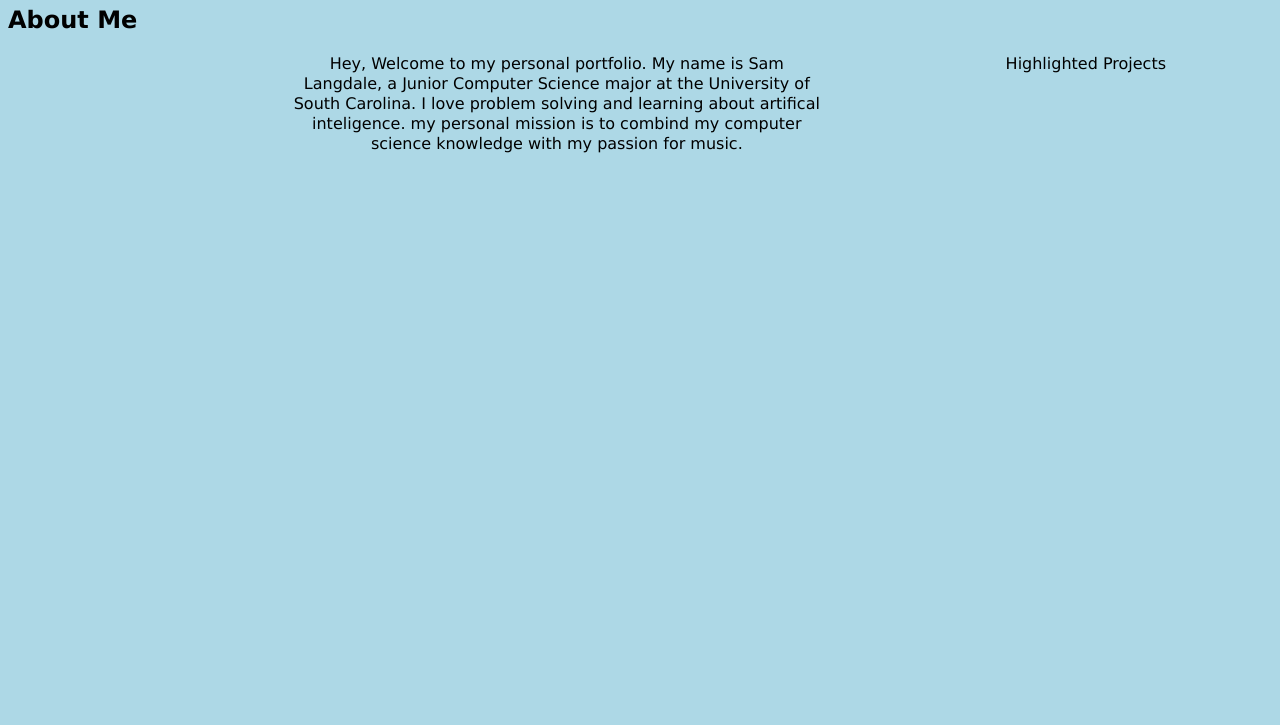
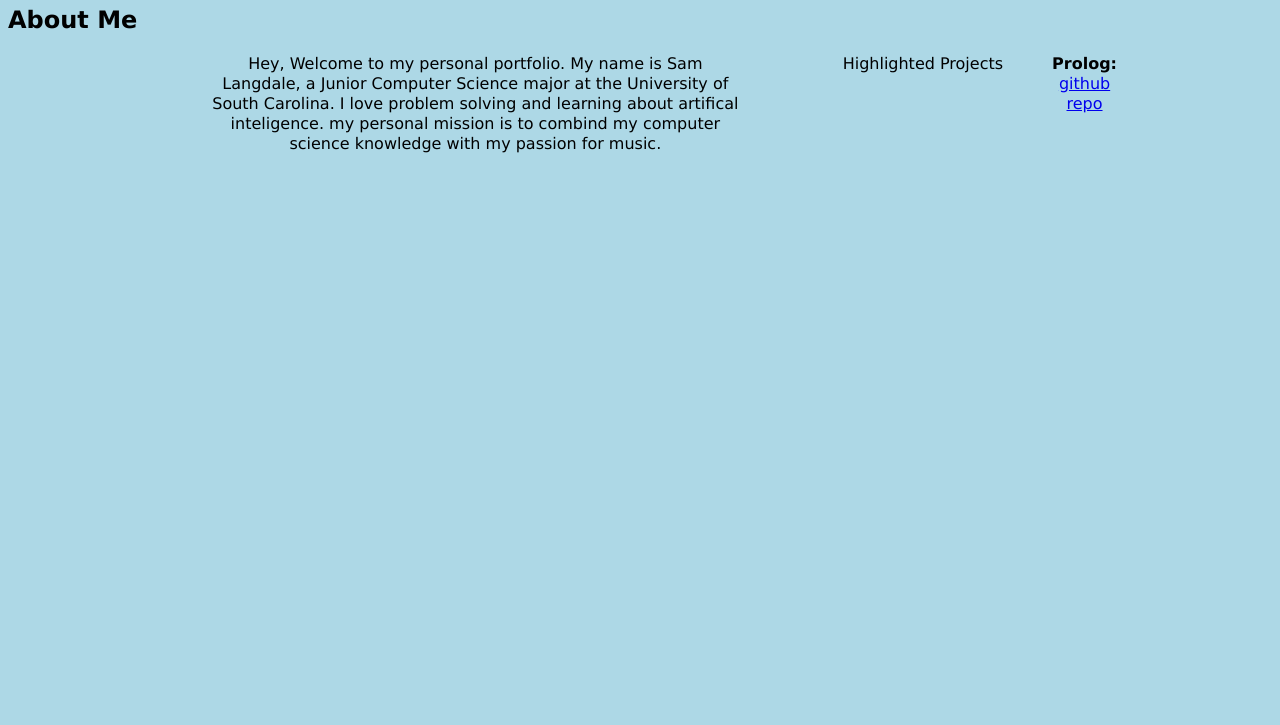
Before and after one commit to SamLangdale/SamLangdaleProjects, a plain HTML site: page index.html in a window 1280 px wide. Shown: the part 75-800 px from the top of the page. Drawn offline with Linux system fonts and the light colour scheme.

Commit message:
modified:   index.html

```diff
--- a/index.html
+++ b/index.html
@@ -14,6 +14,10 @@
     <th>Highlighted Projects</th>
             </tr>
         </table>
+        <div class = "projects">
+            <p><b>Prolog: </b><a href = "https://github.com/SamLangdale/GithubStorage/tree/main/prolog_CSCE330">github repo</p>
+        </div>
+
         <table>
             <th>
     </body>
```
